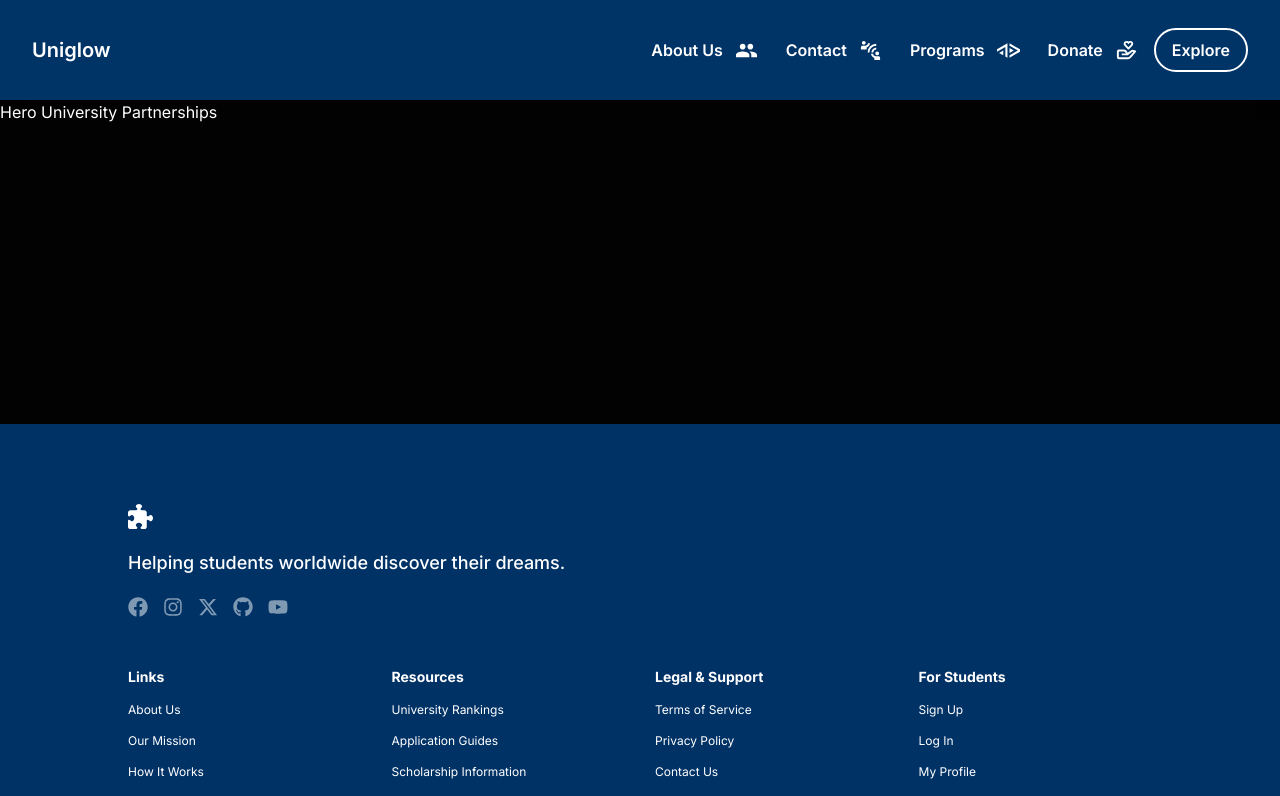
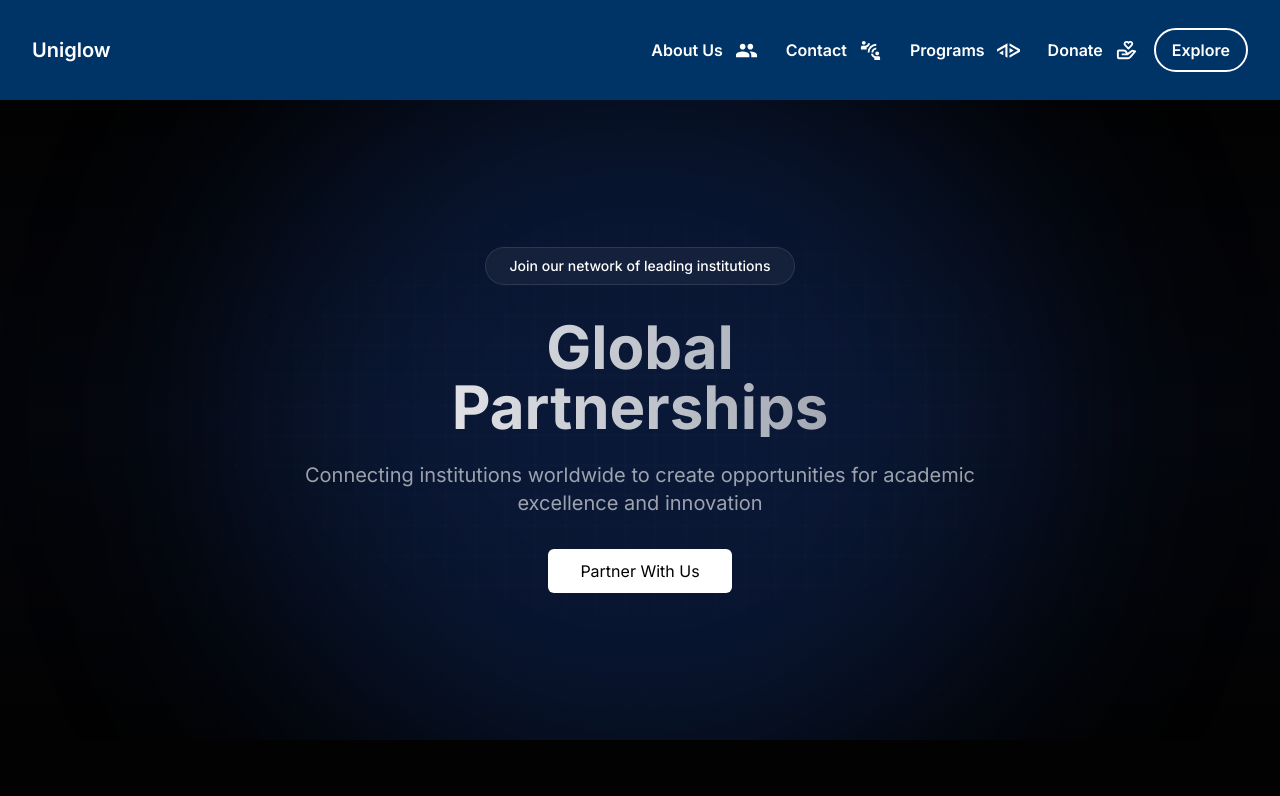
Before and after one commit to ebeeyuuu/react-uniglow, a Next.js app: page /pages/contact/university-partnerships in a window 1280 px wide. Shown: the top 796 px of the page. Built offline with nearby package versions, Linux system fonts and the light colour scheme.

Commit message:
started working on the partnerships page

```diff
--- a/src/app/components/Contact/UniversityPartnerships/Hero.tsx
+++ b/src/app/components/Contact/UniversityPartnerships/Hero.tsx
@@ -1,7 +1,31 @@
 import React from "react";
 
 const Hero = () => {
-  return <div>Hero University Partnerships</div>;
+  return (
+    <section className="relative min-h-[80vh] flex items-center justify-center overflow-hidden">
+      <div className="absolute inset-0 bg-gradient-to-b from-[#020202] via-blue-950/10 to-[#020202]"></div>
+      <div className="absolute top-1/2 left-1/2 -translate-x-1/2 -translate-y-1/2 w-[800px] h-[800px] bg-blue-600/20 rounded-full blur-[120px]"></div>
+      <div className="absolute inset-0 bg-[url('/grid.svg')] bg-center [mask-image:radial-gradient(white,transparent_85%)]"></div>
+      <div className="relative z-10 text-center px-4 max-w-[800px] mx-auto">
+        <div className="inline-flex items-center bg-white/5 rounded-full px-6 py-2 mb-8 backdrop-blur-sm border border-white/10">
+          <span className="text-sm font-medium">
+            Join our network of leading institutions
+          </span>
+        </div>
+        <h1 className="text-6xl font-bold mb-6 bg-gradient-to-r from-white to-white/50 bg-clip-text text-transparent">
+          <span className="block">Global</span>
+          <span className="block">Partnerships</span>
+        </h1>
+        <p className="text-xl mb-8 text-white/60">
+          Connecting institutions worldwide to create opportunities for academic
+          excellence and innovation
+        </p>
+        <button className="bg-white text-black hover:bg-white/90 h-11 rounded-md px-8">
+          Partner With Us
+        </button>
+      </div>
+    </section>
+  );
 };
 
 export default Hero;
```
Also changed, not shown: public/grid.svg (added).
